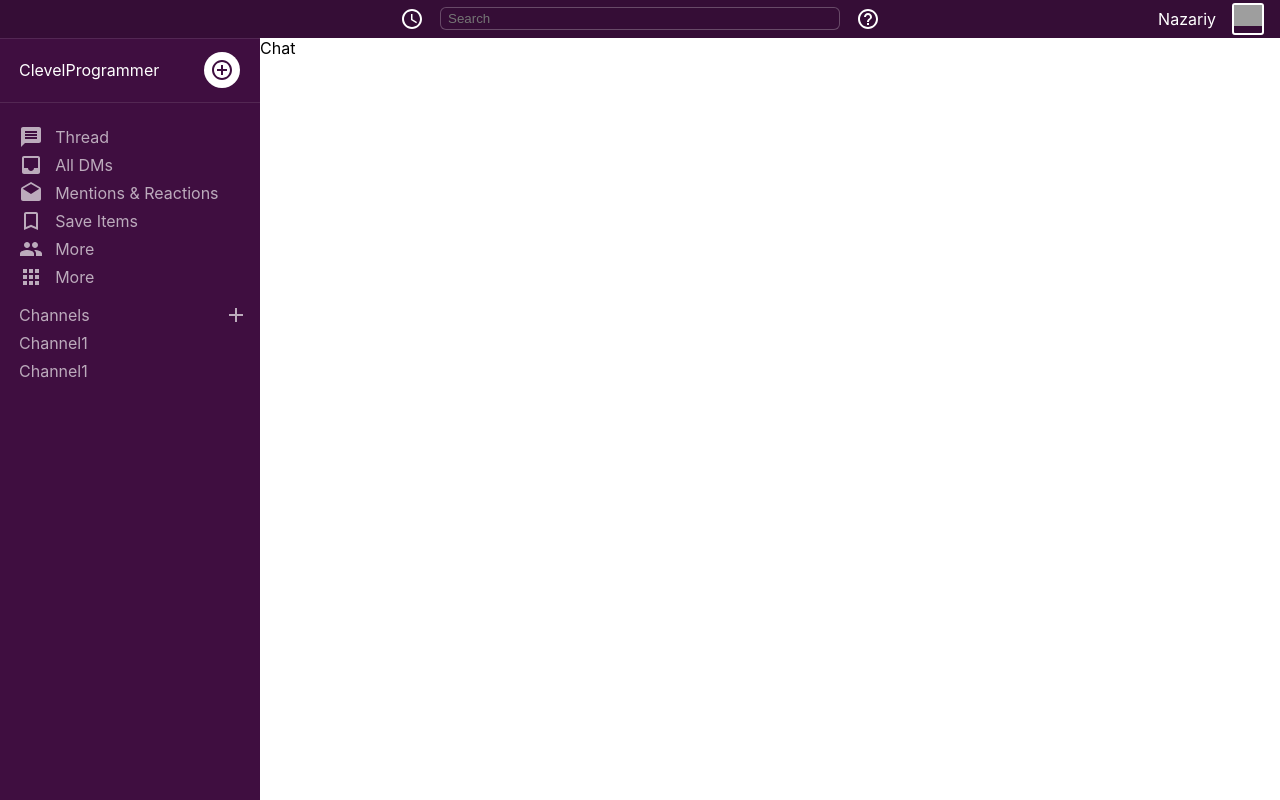
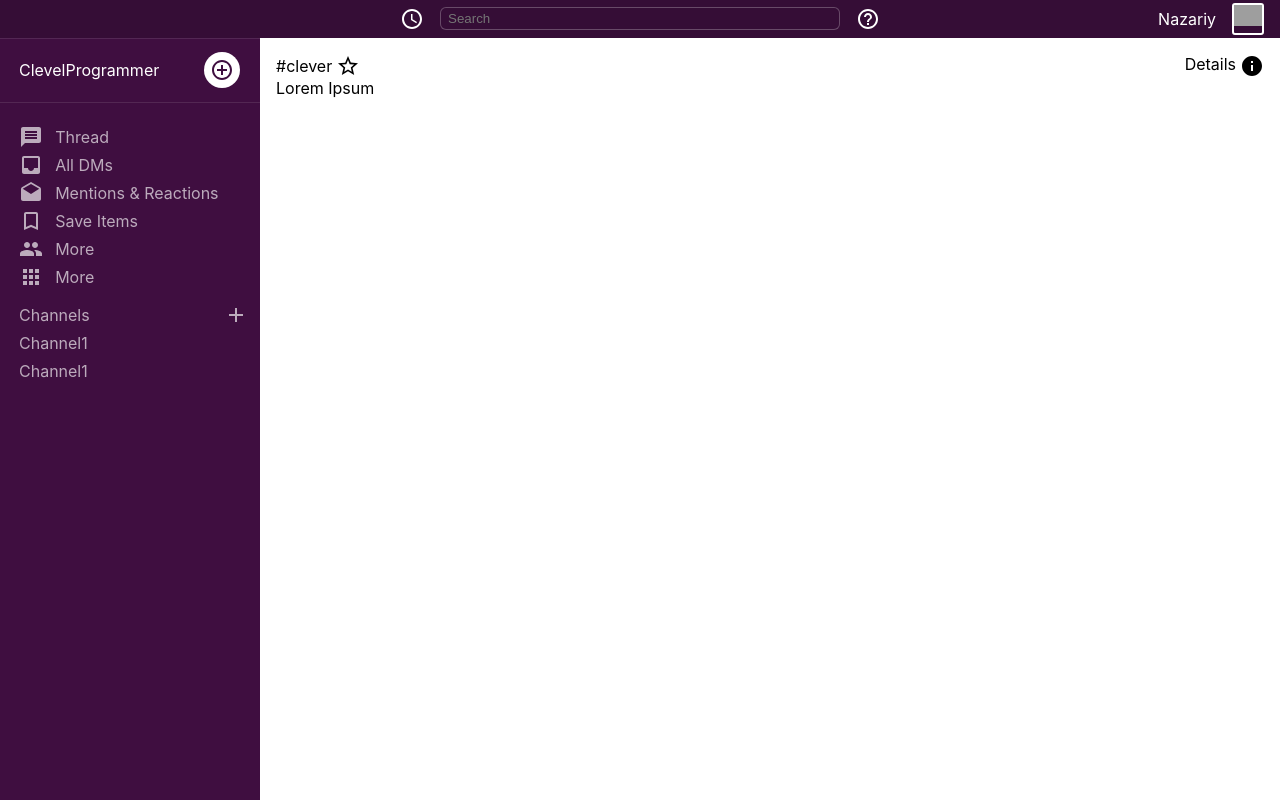
Before and after one commit to Dariuszb94/Slack, a React (Create React App) app: page /room in a window 1280 px wide. Built offline with nearby package versions, Linux system fonts and the light colour scheme; grey boxes are pictures that could not be loaded.

Commit message:
chat init

```diff
--- a/src/Components/Chat.js
+++ b/src/Components/Chat.js
@@ -1,7 +1,43 @@
 import React from "react";
-
+import styled from "styled-components";
+import InfoIcon from "@material-ui/icons/Info";
+import StarBorderIcon from "@material-ui/icons/StarBorder";
 function Chat() {
-  return <div>Chat</div>;
+  return (
+    <Container>
+      <Header>
+        <HeaderTop>
+          <HeaderTopText>#clever</HeaderTopText> <StarBorderIcon />
+        </HeaderTop>
+        <HeaderBottom>Lorem Ipsum </HeaderBottom>
+      </Header>
+      <Details>
+        <DetailsText>Details </DetailsText>
+        <InfoIcon />
+      </Details>
+    </Container>
+  );
 }
 
 export default Chat;
+const Container = styled.div`
+  display: flex;
+  justify-content: space-between;
+  padding: 16px;
+`;
+const Header = styled.div``;
+const HeaderTop = styled.div`
+  display: flex;
+  align-items: center;
+`;
+const HeaderBottom = styled.div``;
+const HeaderTopText = styled.div`
+  margin-right: 4px;
+`;
+const DetailsText = styled.div`
+  margin-right: 4px;
+`;
+
+const Details = styled.div`
+  display: flex;
+`;
--- a/src/Components/Sidebar.js
+++ b/src/Components/Sidebar.js
@@ -4,7 +4,8 @@ import AddCircleOutlineIcon from "@material-ui/icons/AddCircleOutline";
 import AddIcon from "@material-ui/icons/Add";
 
 import { sidebarItemsData } from "../data/SidebarData";
-import { Icon } from "@material-ui/core";
+import { channelsData } from "../data/SidebarData";
+
 function Sidebar() {
   return (
     <Container>
@@ -28,8 +29,9 @@ function Sidebar() {
           <AddIcon />
         </NewChannelContainer>
         <ChannelsList>
-          <Channel>Channel1</Channel>
-          <Channel>Channel1</Channel>
+          {channelsData.map((channel) => (
+            <Channel>{channel.name}</Channel>
+          ))}
         </ChannelsList>
       </ChannelsContainer>
     </Container>
@@ -75,6 +77,9 @@ const MainChannelItem = styled.div`
   align-items: center;
   padding-left: 19px;
   cursor: pointer;
+  :hover {
+    background-color: #350d36;
+  }
 `;
 const ChannelsContainer = styled.div`
   color: rgb(188, 171, 188);
--- a/src/data/SidebarData.js
+++ b/src/data/SidebarData.js
@@ -31,3 +31,12 @@ export const sidebarItemsData = [
     text: "More",
   },
 ];
+
+export const channelsData = [
+  {
+    name: "Channel1",
+  },
+  {
+    name: "Channel1",
+  },
+];
```
